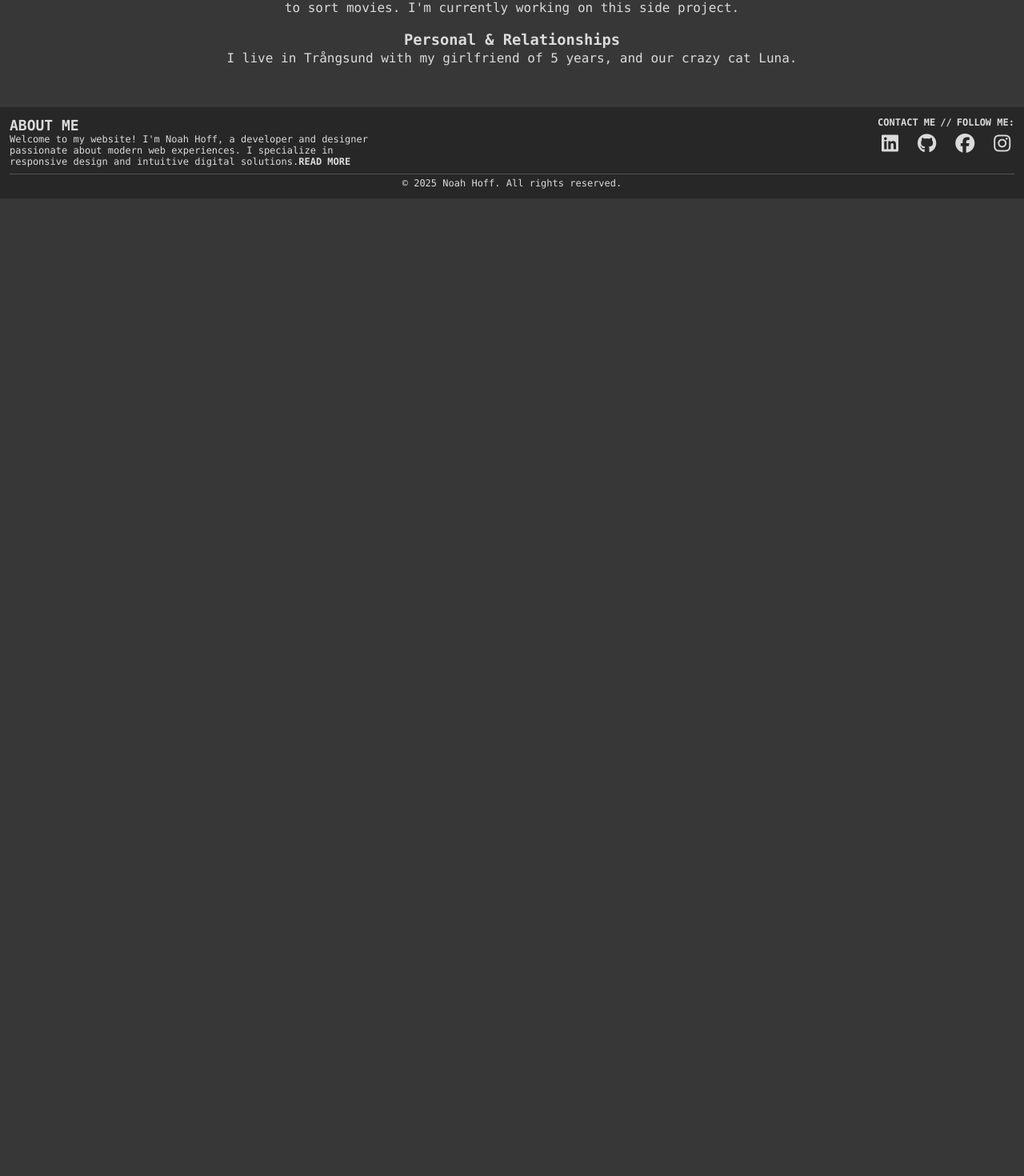
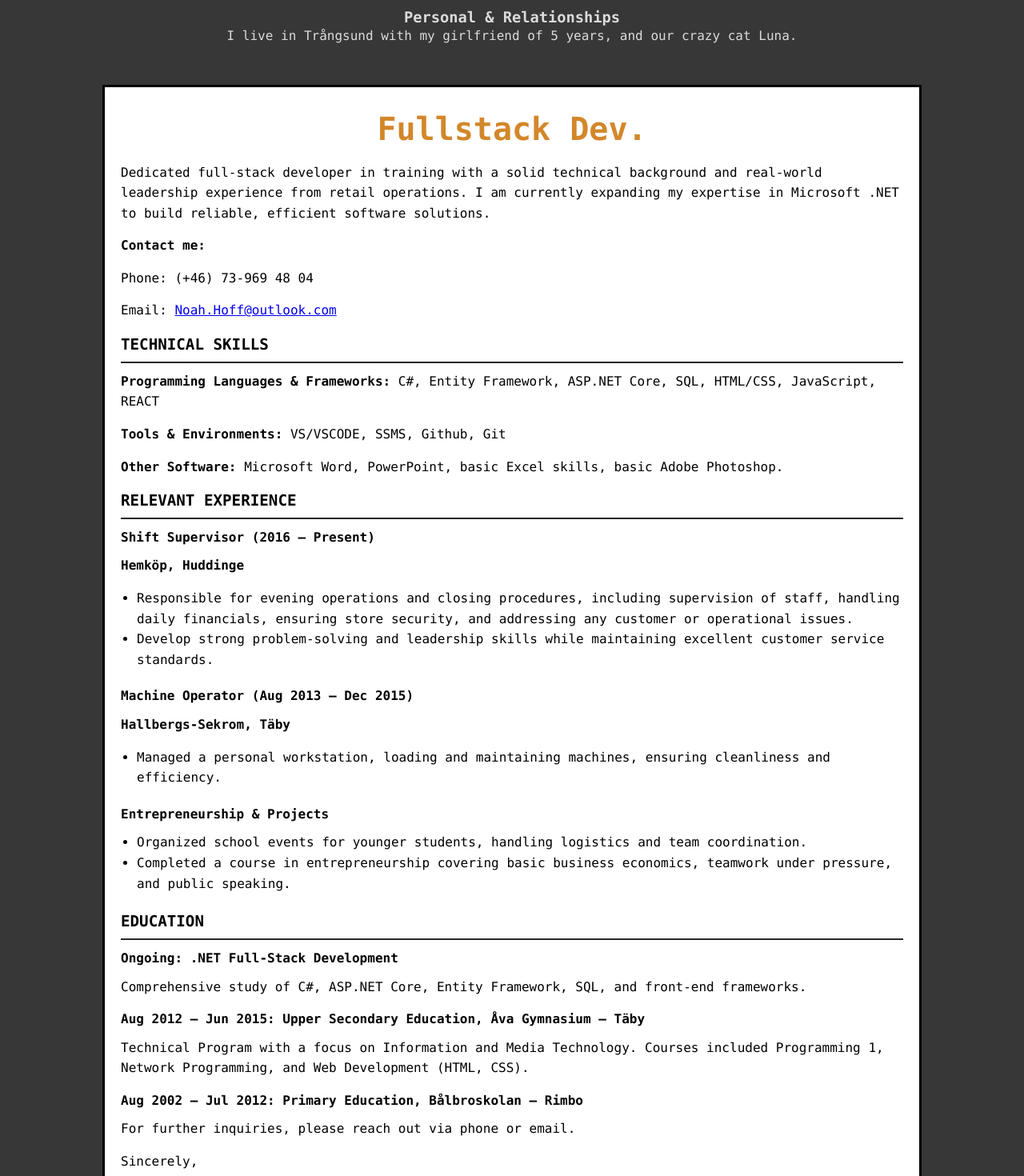
Before and after one commit to NoahtlHoff/CVportal-React, a React (Vite) app: page /#/about in a window 1280 px wide. Shown: the part 1315-2785 px from the top of the page at 80% size. Before the commit the page ends 1563 px from the top, so only its background shows below. Built offline with nearby package versions, Linux system fonts and the light colour scheme.

Commit message:
cv as html with css style

```diff
--- a/src/components/Header.jsx
+++ b/src/components/Header.jsx
@@ -66,21 +66,15 @@ export default function Header() {
             </NavLink>
 
             <ul className="dropdown-menu">
-              <li>
-                <NavLink
-                  to="/about/cv"
-                  className={({ isActive }) => (isActive ? 'active' : '')}
-                >
-                  CV
-                </NavLink>
-              </li>
-              <li>
-                <NavLink
-                  to="/about/about-me"
-                  className={({ isActive }) => (isActive ? 'active' : '')}
-                >
-                  ABOUT ME
-                </NavLink>
+            <li>
+              <HashLink smooth to="/about/#about-me">
+                ABOUT ME
+              </HashLink>
+            </li>
+            <li>
+              <HashLink smooth to="/about/#cv">
+                CV
+              </HashLink>
               </li>
             </ul>
           </li>
--- a/src/index.css
+++ b/src/index.css
@@ -133,6 +133,41 @@ main.PDF-page h1 {
 }
 .Regular-Page a:hover{
   color: var(--strong-color);
+}
+
+.cv-section {
+  border-style: solid;
+  border-color: black;
+  padding: 20px;
+  margin-left: 10%;
+  margin-right: 10%;
+  margin-bottom: 40px;
+  background-color: white;
+  font-size: 16px;
+  line-height: 1.6;
+  color: black;
+}
+
+.cv-section h1,
+.cv-section h3,
+.cv-section h4 {
+  margin-bottom: 10px;
+}
+
+.cv-section p {
+  margin-bottom: 15px;
+}
+
+.cv-section ul {
+  margin: 0 0 20px 20px;
+  padding: 0;
+}
+
+.cv-section .section-title {
+  border-bottom: 2px solid var(--header-color);
+  padding-bottom: 5px;
+  margin-bottom: 10px;
+  font-size: 1.2em;
 }
 
 /* Responsive adjustments for smaller screens */
--- a/src/pages/About.jsx
+++ b/src/pages/About.jsx
@@ -2,9 +2,8 @@ import React from 'react';
 function About() {
   return (
     <main>
-      <section className="Regular-Page">
-      <h1>NOAH HOFF</h1>
-        <h2>ABOUT ME</h2>
+      <section id="about-me" className="Regular-Page">
+        <h1>ABOUT ME</h1>
         <p>
           Hello, I'm Noah Hoff — a fullstack .NET developer student passionate about technology, problem-solving,
           and continuous learning. I worked for many years in the Foodmarket industry, which I loved, but felt it was time for a change.
@@ -37,6 +36,50 @@ function About() {
           I live in Trångsund with my girlfriend of 5 years, and our crazy cat Luna.
         </p>
       </section>
+
+      <section id="cv" className="cv-section">
+    <h1>Fullstack Dev.</h1>
+    <p>
+      Dedicated full-stack developer in training with a solid technical background and real-world leadership experience from retail operations. I am currently expanding my expertise in Microsoft .NET to build reliable, efficient software solutions.
+    </p>
+    <p><strong>Contact me:</strong></p>
+    <p>Phone: (+46) 73-969 48 04</p>
+    <p>Email: <a href="mailto:Noah.Hoff@outlook.com">Noah.Hoff@outlook.com</a></p>
+
+    <h3 className="section-title">TECHNICAL SKILLS</h3>
+    <p><strong>Programming Languages &amp; Frameworks:</strong> C#, Entity Framework, ASP.NET Core, SQL, HTML/CSS, JavaScript, REACT</p>
+    <p><strong>Tools &amp; Environments:</strong> VS/VSCODE, SSMS, Github, Git</p>
+    <p><strong>Other Software:</strong> Microsoft Word, PowerPoint, basic Excel skills, basic Adobe Photoshop.</p>
+
+    <h3 className="section-title">RELEVANT EXPERIENCE</h3>
+    <h4>Shift Supervisor (2016 – Present)</h4>
+    <p><strong>Hemköp, Huddinge</strong></p>
+    <ul>
+      <li>Responsible for evening operations and closing procedures, including supervision of staff, handling daily financials, ensuring store security, and addressing any customer or operational issues.</li>
+      <li>Develop strong problem-solving and leadership skills while maintaining excellent customer service standards.</li>
+    </ul>
+    <h4>Machine Operator (Aug 2013 – Dec 2015)</h4>
+    <p><strong>Hallbergs-Sekrom, Täby</strong></p>
+    <ul>
+      <li>Managed a personal workstation, loading and maintaining machines, ensuring cleanliness and efficiency.</li>
+    </ul>
+    <h4>Entrepreneurship &amp; Projects</h4>
+    <ul>
+      <li>Organized school events for younger students, handling logistics and team coordination.</li>
+      <li>Completed a course in entrepreneurship covering basic business economics, teamwork under pressure, and public speaking.</li>
+    </ul>
+
+    <h3 className="section-title">EDUCATION</h3>
+    <h4>Ongoing: .NET Full-Stack Development</h4>
+    <p>Comprehensive study of C#, ASP.NET Core, Entity Framework, SQL, and front-end frameworks.</p>
+    <h4>Aug 2012 – Jun 2015: Upper Secondary Education, Åva Gymnasium – Täby</h4>
+    <p>Technical Program with a focus on Information and Media Technology. Courses included Programming 1, Network Programming, and Web Development (HTML, CSS).</p>
+    <h4>Aug 2002 – Jul 2012: Primary Education, Bålbroskolan – Rimbo</h4>
+
+    <p>For further inquiries, please reach out via phone or email.</p>
+    <p>Sincerely,</p>
+    <p>Noah Hoff</p>
+  </section>
     </main>
   );
 }
```
